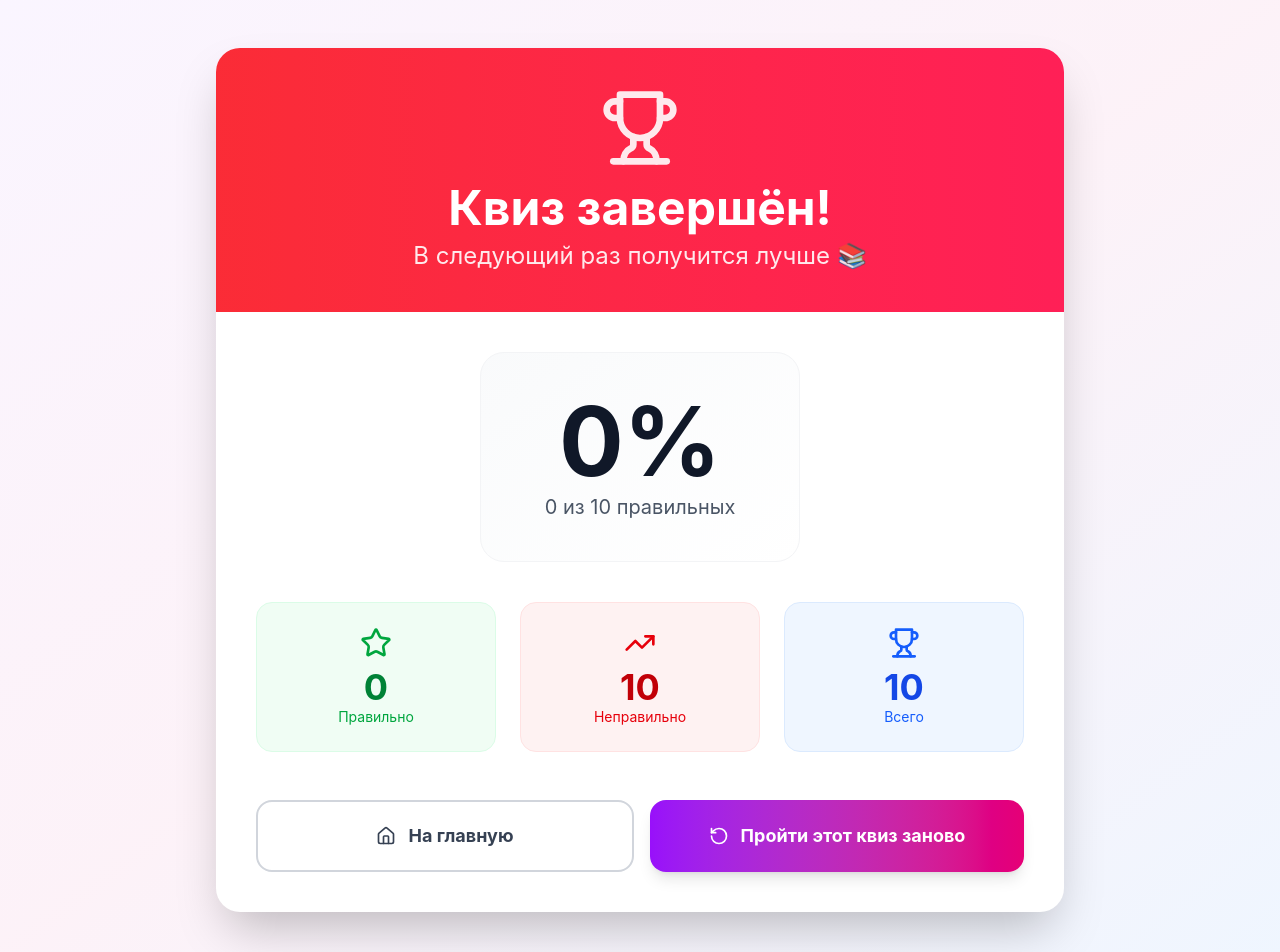
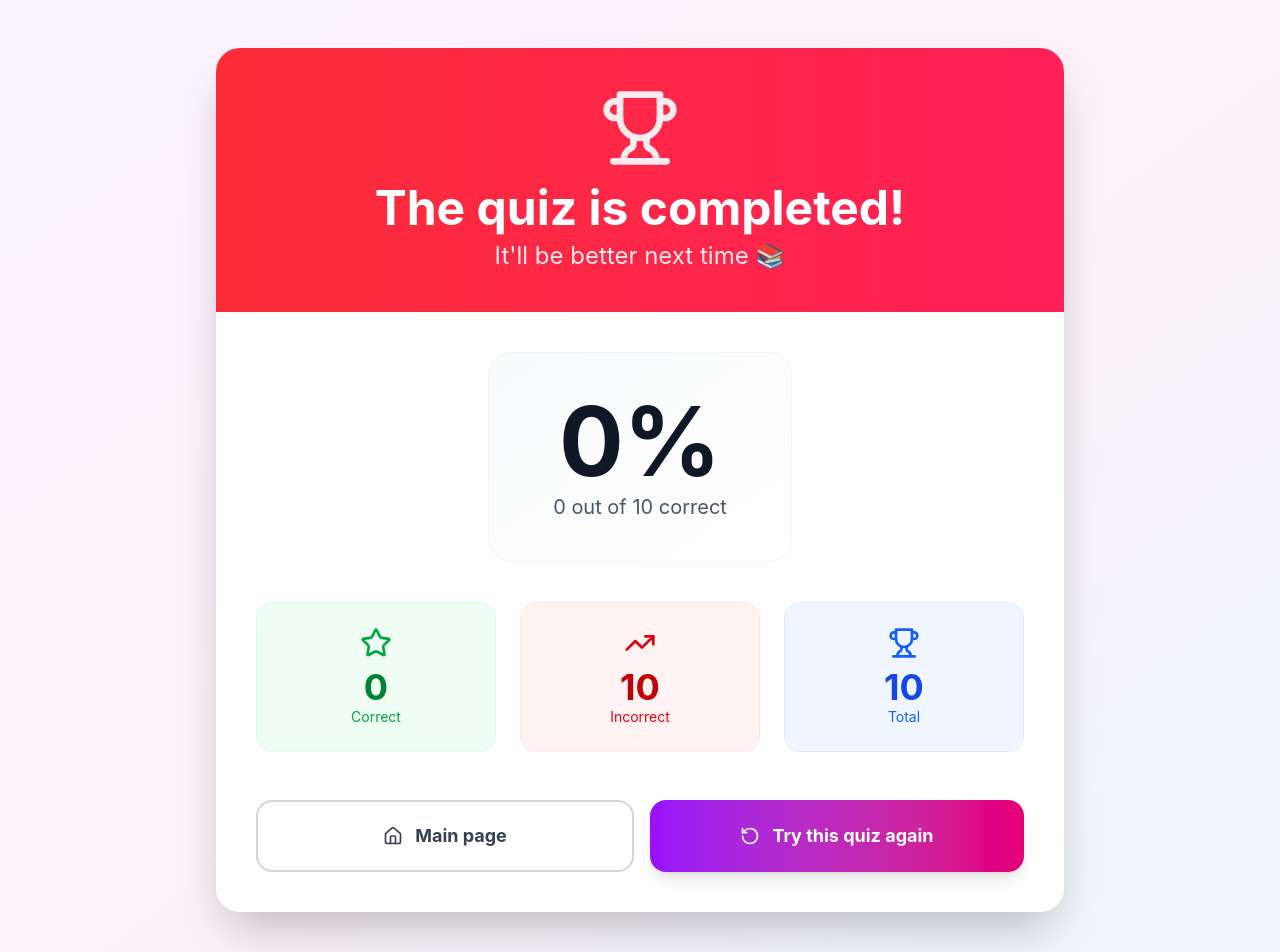
Before and after one commit to Alexto-IP/quizmaster, a React (Vite) app: page /quizmaster/results in a window 1280 px wide. Shown: the top 952 px of the page. Built offline with nearby package versions, Linux system fonts and the light colour scheme.

Commit message:
Translate all text on Eng

```diff
--- a/src/app/pages/Home.tsx
+++ b/src/app/pages/Home.tsx
@@ -17,7 +17,7 @@ export default function Home() {
 
   const [form, setForm] = useState({
     amount: 10,
-    category: '', // пустая строка = любая категория
+    category: '',
     difficulty: 'medium' as 'easy' | 'medium' | 'hard',
   });
 
--- a/src/app/pages/NotFound.tsx
+++ b/src/app/pages/NotFound.tsx
@@ -10,9 +10,9 @@ export default function NotFound() {
         </div>
 
         <h1 className="text-7xl font-bold text-gray-900 mb-4">404</h1>
-        <h2 className="text-3xl font-semibold mb-3">Квиз не найден</h2>
+        <h2 className="text-3xl font-semibold mb-3">Not found</h2>
         <p className="text-gray-600 mb-10">
-          Возможно, ссылка устарела или была введена неверно.
+          The link may be outdated or entered incorrectly.
         </p>
 
         <div className="flex flex-col sm:flex-row gap-4 justify-center">
@@ -21,7 +21,7 @@ export default function NotFound() {
             className="flex items-center justify-center gap-3 bg-purple-600 hover:bg-purple-700 text-white font-semibold px-8 py-4 rounded-2xl transition"
           >
             <Home className="w-5 h-5" />
-            На главную
+            Main page
           </Link>
 
           <button
@@ -29,7 +29,7 @@ export default function NotFound() {
             className="flex items-center justify-center gap-3 border border-gray-300 hover:bg-gray-50 font-semibold px-8 py-4 rounded-2xl transition"
           >
             <RotateCcw className="w-5 h-5" />
-            Обновить
+            Update
           </button>
         </div>
       </div>
--- a/src/app/pages/Quiz.tsx
+++ b/src/app/pages/Quiz.tsx
@@ -61,7 +61,7 @@ export default function Quiz() {
         setSelectedAnswer(null);
         setShowFeedback(false);
       } catch (err: any) {
-        setError(err.message || 'Не удалось загрузить квиз');
+        setError(err.message || "Couldn't upload quiz");
       } finally {
         setIsLoading(false);
       }
@@ -100,7 +100,7 @@ export default function Quiz() {
       <div className="min-h-screen bg-gradient-to-br from-purple-50 via-pink-50 to-blue-50 flex items-center justify-center">
         <div className="text-center">
           <Loader2 className="w-12 h-12 animate-spin mx-auto text-purple-600 mb-4" />
-          <p className="text-lg text-gray-600">Загружаем квиз...</p>
+          <p className="text-lg text-gray-600">Loading quiz...</p>
         </div>
       </div>
     );
@@ -110,10 +110,10 @@ export default function Quiz() {
     return (
       <div className="min-h-screen bg-gradient-to-br from-purple-50 via-pink-50 to-blue-50 flex items-center justify-center px-6">
         <div className="text-center">
-          <h2 className="text-3xl font-bold text-red-600 mb-4">Ошибка</h2>
+          <h2 className="text-3xl font-bold text-red-600 mb-4">Error</h2>
           <p className="text-gray-600 mb-6">{error}</p>
           <Link to="/" className="bg-purple-600 text-white px-8 py-3 rounded-2xl font-semibold">
-            На главную
+            Main page
           </Link>
         </div>
       </div>
@@ -130,13 +130,13 @@ export default function Quiz() {
         <div className="max-w-4xl mx-auto px-6 py-4 flex items-center justify-between">
           <Link to="/" className="flex items-center gap-2 text-gray-700 hover:text-purple-600">
             <ArrowLeft className="w-5 h-5" />
-            <span className="font-medium">Главная</span>
+            <span className="font-medium">Main page</span>
           </Link>
 
           <div className="text-center">
             <h1 className="font-bold text-xl">QuizMaster</h1>
             <p className="text-sm text-gray-500">
-              Вопрос {currentQuestionIndex + 1} из {questions.length}
+              Question {currentQuestionIndex + 1} of {questions.length}
             </p>
           </div>
 
@@ -145,7 +145,7 @@ export default function Quiz() {
             className="flex items-center gap-2 text-sm font-medium text-purple-600 hover:text-purple-700"
           >
             <RotateCcw className="w-4 h-4" />
-            Заново
+            Retry
           </button>
         </div>
       </header>
@@ -212,7 +212,7 @@ export default function Quiz() {
                     : 'bg-gray-300 text-gray-500 cursor-not-allowed'
                 }`}
               >
-                {currentQuestionIndex < questions.length - 1 ? 'Следующий вопрос' : 'Завершить квиз'}
+                {currentQuestionIndex < questions.length - 1 ? 'Next question' : 'End quiz'}
               </button>
             )}
 
@@ -220,7 +220,7 @@ export default function Quiz() {
               <div className={`p-6 rounded-2xl text-center text-lg font-semibold ${
                 isCorrect ? 'bg-green-100 text-green-800' : 'bg-red-100 text-red-800'
               }`}>
-                {isCorrect ? '🎉 Правильно!' : '❌ Неправильно'}
+                {isCorrect ? '🎉 Correct!' : '❌ Incorrect'}
               </div>
             )}
           </motion.div>
--- a/src/app/pages/Results.tsx
+++ b/src/app/pages/Results.tsx
@@ -33,11 +33,11 @@ export default function Results() {
   }, [percentage]);
 
   const getMessage = () => {
-    if (percentage === 100) return "Идеально! Ты гений! 🏆";
-    if (percentage >= 80) return "Отличный результат! 🔥";
-    if (percentage >= 60) return "Хорошо! Молодец 👏";
-    if (percentage >= 40) return "Неплохо, можно лучше 💪";
-    return "В следующий раз получится лучше 📚";
+    if (percentage === 100) return "Perfect! You're a genius!🏆";
+    if (percentage >= 80) return "Great result! 🔥";
+    if (percentage >= 60) return "Good! Well done 👏";
+    if (percentage >= 40) return "Not bad, as good as possible 💪";
+    return "It'll be better next time 📚";
   };
 
   const getColor = () => {
@@ -69,7 +69,7 @@ export default function Results() {
           {/* Верхний баннер */}
           <div className={`bg-gradient-to-r ${getColor()} p-10 text-white text-center`}>
             <Trophy className="w-20 h-20 mx-auto mb-4 opacity-90" />
-            <h1 className="text-5xl font-bold mb-2">Квиз завершён!</h1>
+            <h1 className="text-5xl font-bold mb-2">The quiz is completed!</h1>
             <p className="text-2xl opacity-90">{getMessage()}</p>
           </div>
 
@@ -78,7 +78,7 @@ export default function Results() {
             <div className="inline-block bg-gradient-to-br from-gray-50 to-white border border-gray-100 rounded-3xl px-16 py-10 mb-10">
               <div className="text-8xl font-bold text-gray-900 mb-1">{percentage}%</div>
               <div className="text-xl text-gray-600">
-                {score} из {total} правильных
+                {score} out of {total} correct
               </div>
             </div>
 
@@ -87,17 +87,17 @@ export default function Results() {
               <div className="bg-green-50 border border-green-100 rounded-2xl p-6 text-center">
                 <Star className="w-8 h-8 text-green-600 mx-auto mb-2" />
                 <div className="text-4xl font-bold text-green-700">{score}</div>
-                <div className="text-sm text-green-600">Правильно</div>
+                <div className="text-sm text-green-600">Correct</div>
               </div>
               <div className="bg-red-50 border border-red-100 rounded-2xl p-6 text-center">
                 <TrendingUp className="w-8 h-8 text-red-600 mx-auto mb-2" />
                 <div className="text-4xl font-bold text-red-700">{total - score}</div>
-                <div className="text-sm text-red-600">Неправильно</div>
+                <div className="text-sm text-red-600">Incorrect</div>
               </div>
               <div className="bg-blue-50 border border-blue-100 rounded-2xl p-6 text-center">
                 <Trophy className="w-8 h-8 text-blue-600 mx-auto mb-2" />
                 <div className="text-4xl font-bold text-blue-700">{total}</div>
-                <div className="text-sm text-blue-600">Всего</div>
+                <div className="text-sm text-blue-600">Total</div>
               </div>
             </div>
 
@@ -108,7 +108,7 @@ export default function Results() {
                 className="flex-1 bg-white border-2 border-gray-300 hover:border-purple-600 hover:text-purple-600 text-gray-700 font-bold py-5 rounded-2xl text-lg transition-all flex items-center justify-center gap-3"
               >
                 <Home className="w-5 h-5" />
-                На главную
+                Main page
               </Link>
 
               <button
@@ -116,7 +116,7 @@ export default function Results() {
                 className="flex-1 bg-gradient-to-r from-purple-600 to-pink-600 text-white font-bold py-5 rounded-2xl text-lg shadow-lg hover:shadow-xl transition-all flex items-center justify-center gap-3"
               >
                 <RotateCcw className="w-5 h-5" />
-                Пройти этот квиз заново
+                Try this quiz again
               </button>
             </div>
           </div>
```
